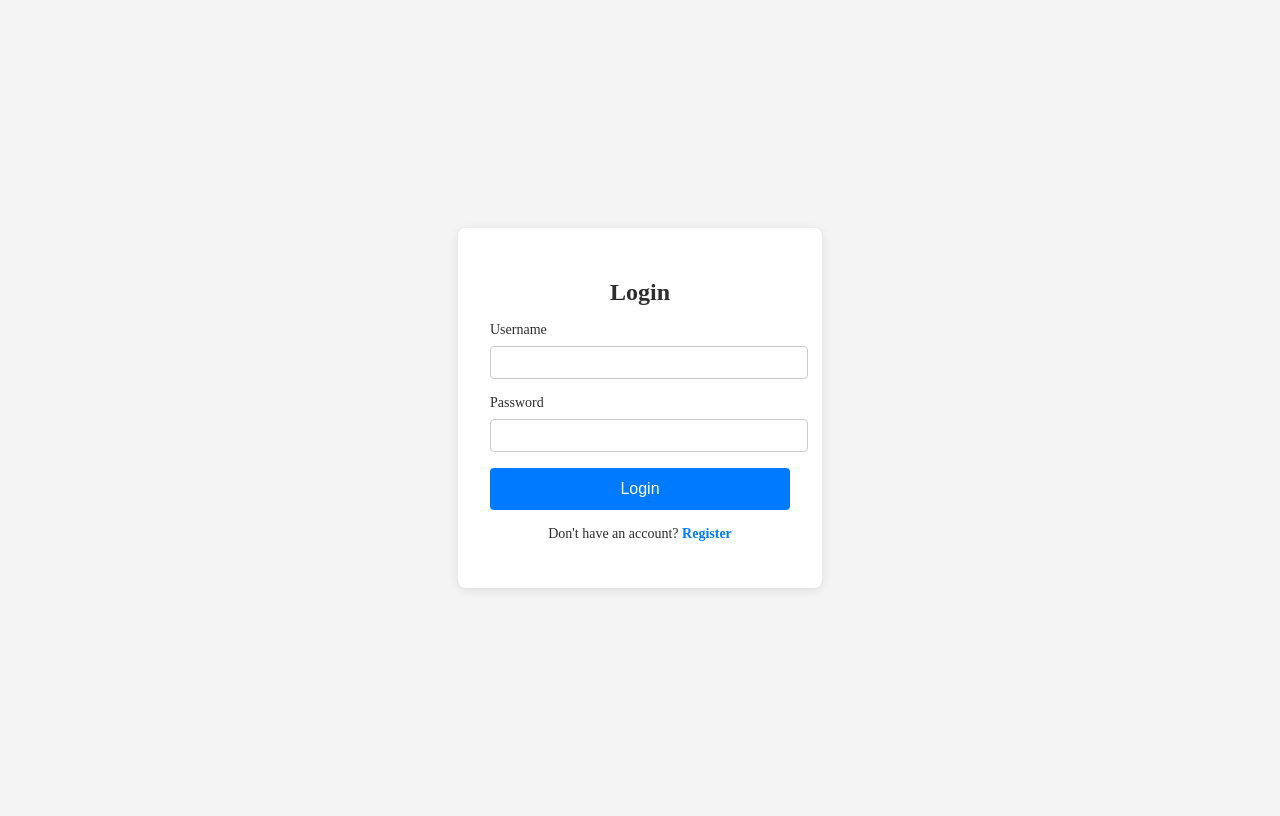
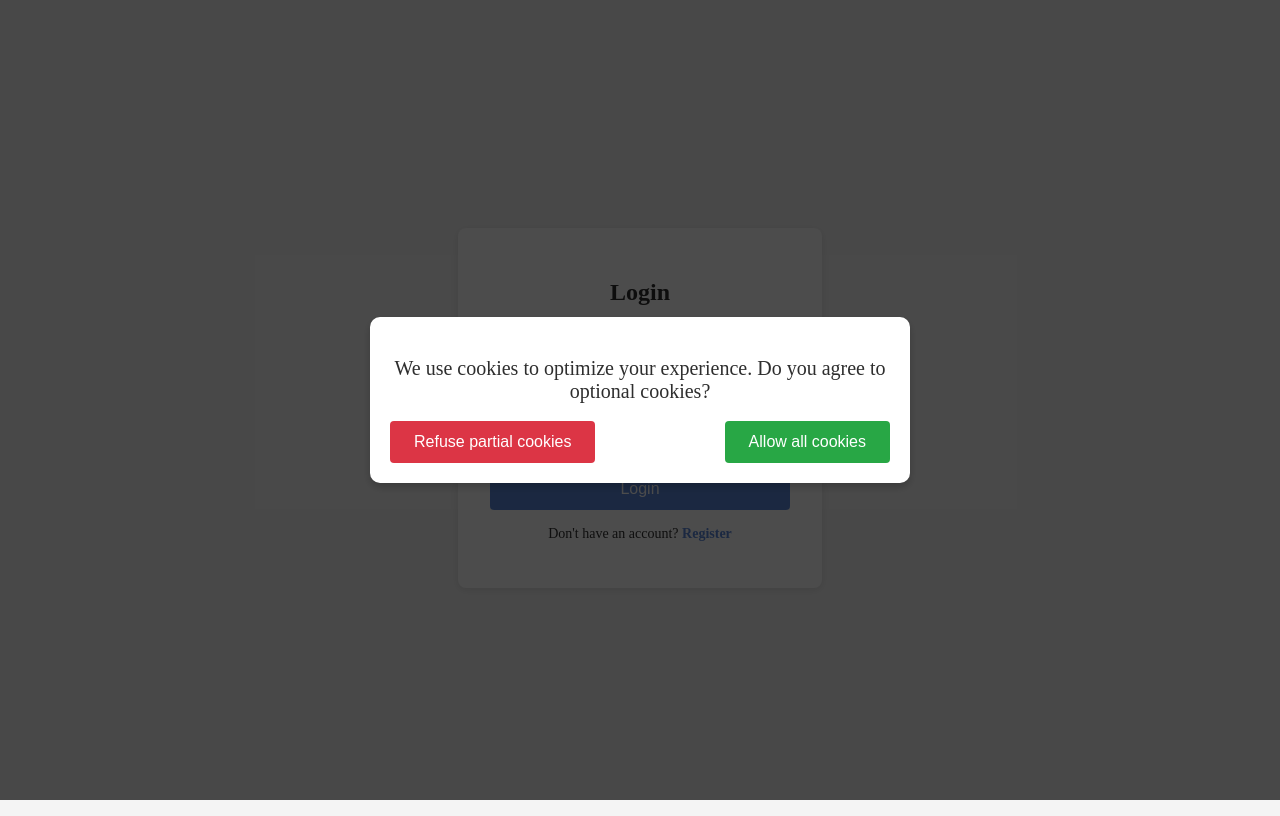
Before and after one commit to spe-uob/2024-AILearningTool, a Vue app in the folder frontend/: page /login in a window 1280 px wide. Built offline with nearby package versions, Linux system fonts and the light colour scheme.

Commit message:
feature: update Login.vue
Update Login.vue to let the cookie pop-up on login page.

```diff
--- a/frontend/src/components/Login.vue
+++ b/frontend/src/components/Login.vue
@@ -1,5 +1,7 @@
 <template>
   <div class="login-container">
+    <Cookie v-if="showCookiePopup" @consent-choice="handleConsent" />
+
     <div class="card">
       <h2>{{ isLoginMode ? 'Login' : 'Register' }}</h2>
 
@@ -24,7 +26,7 @@
           />
         </div>
 
-        <button type="submit">
+        <button type="submit" :disabled="showCookiePopup">
           {{ isLoginMode ? 'Login' : 'Register' }}
         </button>
       </form>
@@ -40,7 +42,10 @@
 </template>
 
 <script>
+import Cookie from '../Display interface/Cookie.vue';
+
 export default {
+  components: { Cookie },
   data() {
     return {
       isLoginMode: true,
@@ -49,6 +54,7 @@ export default {
         password: '',
         confirmPassword: '',
       },
+      showCookiePopup: true,
     };
   },
   methods: {
@@ -58,6 +64,11 @@ export default {
       this.form.confirmPassword = '';
     },
     handleSubmit() {
+      if (this.showCookiePopup) {
+        alert("Please accept or reject cookies first.");
+        return;
+      }
+
       if (this.isLoginMode) {
         this.login();
       } else {
@@ -80,8 +91,7 @@ export default {
         .then((res) => res.json())
         .then((data) => {
           if (data.success) {
-            alert('Login successful!');
-            this.$router.push('/cookie');
+            this.$router.push('/main');
           } else {
             alert(data.message || 'Login failed!');
           }
@@ -113,6 +123,9 @@ export default {
           console.error('Registration error:', err);
           alert('An error occurred while trying to register.');
         });
+    },
+    handleConsent(consent) {
+      this.showCookiePopup = false;
     },
   },
 };
@@ -164,14 +177,14 @@ button {
   padding: 0.75rem;
   border: none;
   border-radius: 4px;
-  background-color: #007bff;
+  background-color: #5C88DA;
   color: white;
   font-size: 16px;
   cursor: pointer;
 }
 
 button:hover {
-  background-color: #0056b3;
+  background-color: #5C88DA;
 }
 
 .toggle-text {
@@ -180,7 +193,7 @@ button:hover {
 }
 
 .toggle-text span {
-  color: #007bff;
+  color: #5C88DA;
   cursor: pointer;
   font-weight: bold;
 }
```
